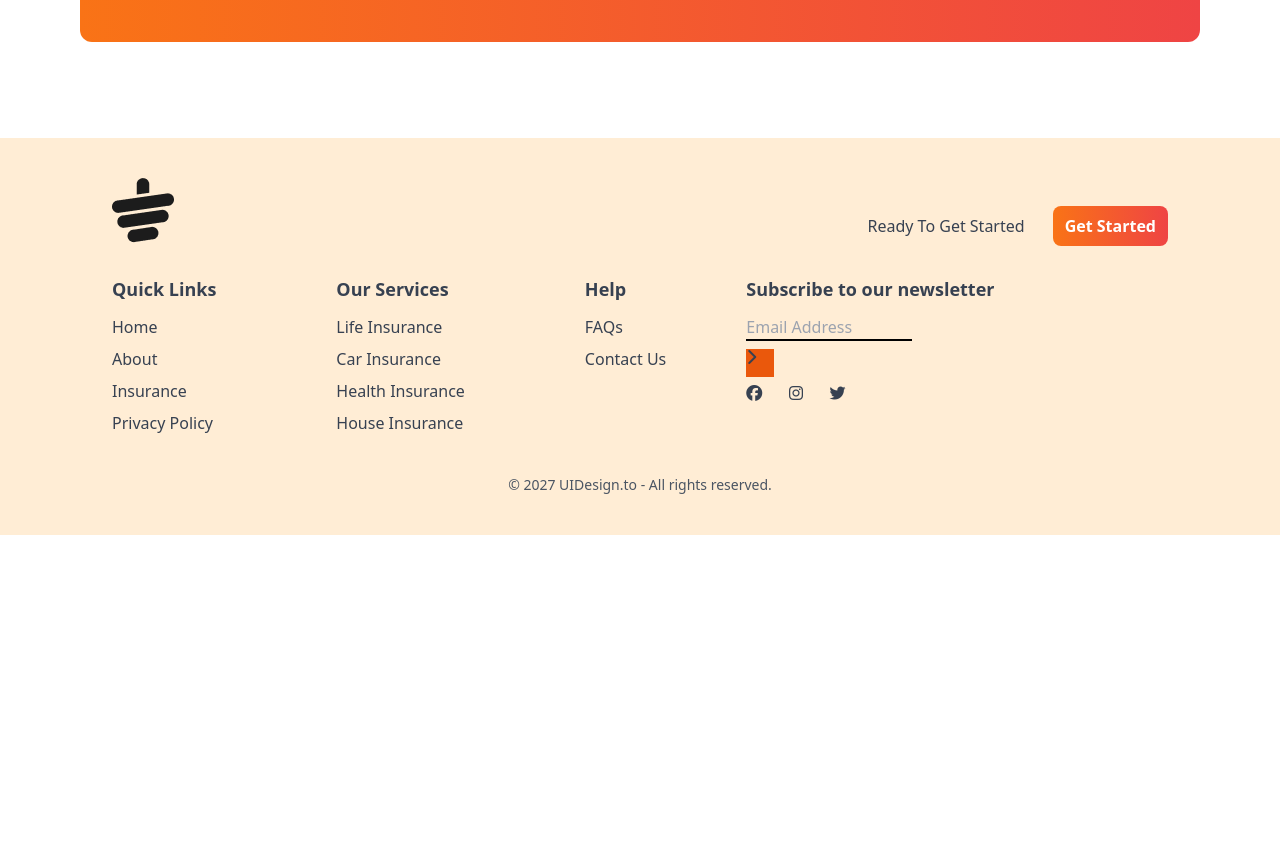
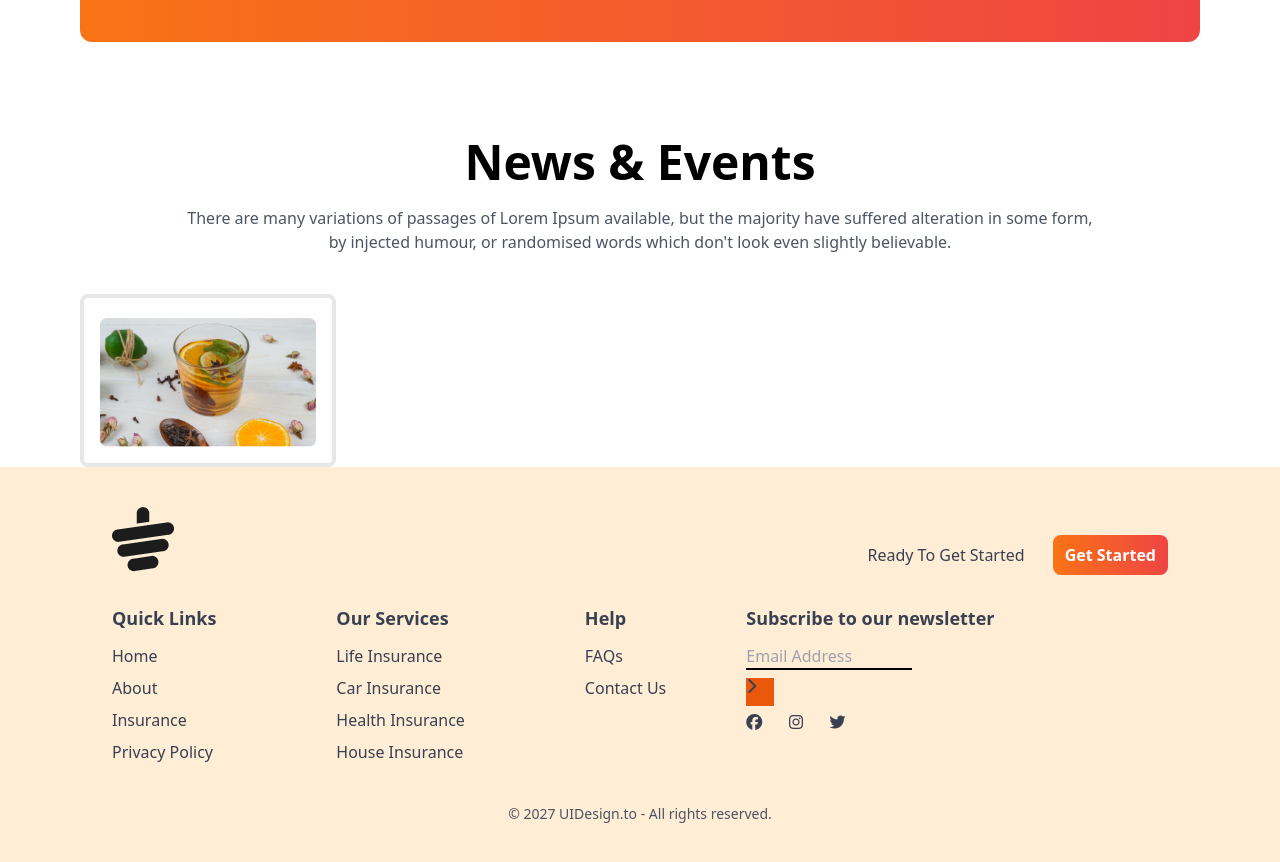
Before and after one commit to arojitmondal996/Tea-House, a plain HTML site: page index.html in a window 1280 px wide. Shown: the part 2320-3182 px from the top of the page. Before the commit the page ends 2855 px from the top, so only its background shows below. Drawn offline with nearby package versions, Linux system fonts and the light colour scheme.

Commit message:
some document uploaded

```diff
--- a/index.html
+++ b/index.html
@@ -205,6 +205,20 @@
             </div>
 
         </section>
+        <!-- News And Event Section Start -->
+        <section class="">
+            <div class="text-center items-center">
+                <h1 class="font-bold text-5xl">News & Events</h1>
+                <p class="mt-5 mb-10 text-gray-600">There are many variations of passages of Lorem Ipsum available, but the majority have suffered
+                    alteration in some form, <br> by injected humour, or randomised words which don't look even slightly
+                    believable. </p>
+            </div>
+            <div class="grid grid-cols-1 md:grid-cols-2 lg:grid-cols-3 justify-between">
+                <div class="box-border h-68 w-64 rounded-lg p-4 border-4 overflow-hidden justify-center  flex pt-5">
+                    <img src="./images/news-2.png" alt="">
+                </div>
+            </div>
+        </section>
 
     </main>
     <!-- Footer Section Start -->
@@ -271,18 +285,19 @@
                     </ul>
                 </div>
                 <!-- Forth Section -->
-                 <div>
+                <div>
                     <h3 class="font-semibold text-lg mb-3">Subscribe to our newsletter</h3>
                     <div class="flex flex-col space-y-2">
-                        <input placeholder="Email Address" type="text" class="bg-transparent border-b-2 border-black w-4/6"/>
+                        <input placeholder="Email Address" type="text"
+                            class="bg-transparent border-b-2 border-black w-4/6" />
                         <i class="fa-solid fa-chevron-right h-7 w-7 bg-orange-600 inline-flex"></i>
                         <div class="flex justify-between w-2/5 mb-2 mt-8">
-                        <i class="fa-brands fa-facebook"></i>
-                        <i class="fa-brands fa-instagram"></i>
-                        <i class="fa-brands fa-twitter"></i>
+                            <i class="fa-brands fa-facebook"></i>
+                            <i class="fa-brands fa-instagram"></i>
+                            <i class="fa-brands fa-twitter"></i>
                         </div>
                     </div>
-                 </div>
+                </div>
             </div>
         </div>
         <div class="pt-5 mt-5 text-center">
```
